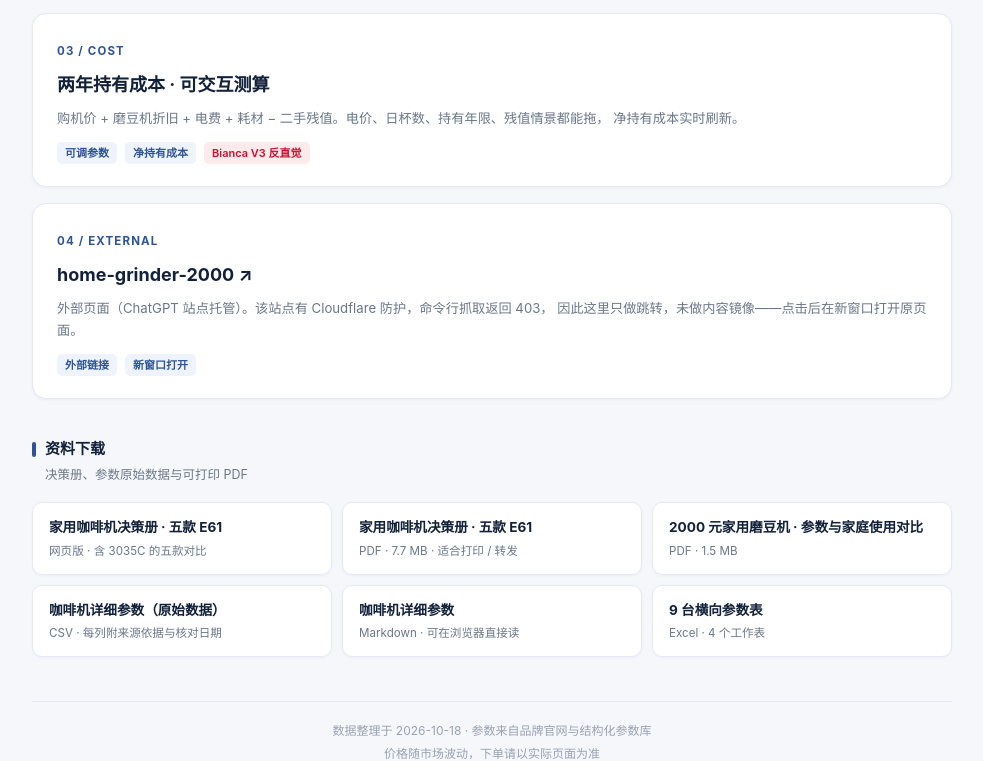
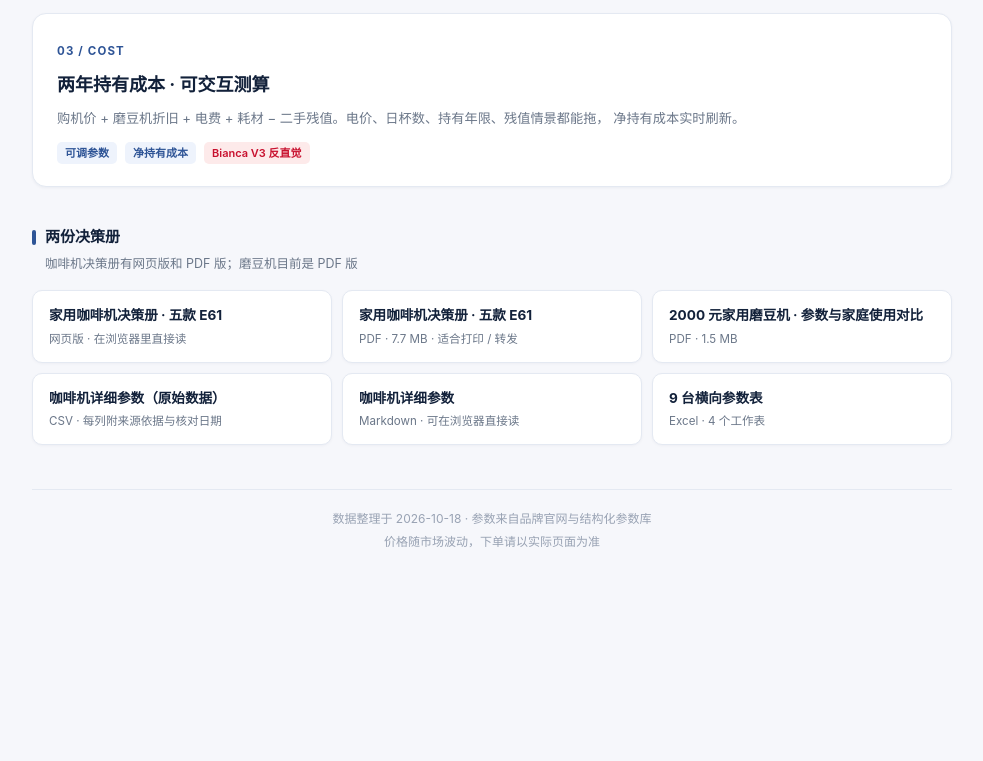
Before and after one commit to Joh0621/coffee-gear-site, a plain HTML site: page index.html in a window 1280 px wide. Shown: the part 632-1393 px from the top of the page, without its empty margins (148-1131 px from the left). After the commit the page ends 1250 px from the top, so only its background shows below. Drawn offline with Linux system fonts and the light colour scheme.

Commit message:
Remove external link card; group PDFs as decision booklets: index.html

```diff
--- a/index.html
+++ b/index.html
@@ -76,22 +76,15 @@
          净持有成本实时刷新。</p>
       <div class="tags"><span class="tag">可调参数</span><span class="tag">净持有成本</span><span class="tag hot">Bianca V3 反直觉</span></div>
     </a>
-    <a class="card" href="https://home-grinder-2000.dcrbecnywzjiteb.chatgpt.site" target="_blank" rel="noopener">
-      <span class="num">04 / EXTERNAL</span>
-      <h2>home-grinder-2000 ↗</h2>
-      <p>外部页面（ChatGPT 站点托管）。该站点有 Cloudflare 防护，命令行抓取返回 403，
-         因此这里只做跳转，未做内容镜像——点击后在新窗口打开原页面。</p>
-      <div class="tags"><span class="tag">外部链接</span><span class="tag">新窗口打开</span></div>
-    </a>
 
   </div>
 
-  <h2 class="sec">资料下载</h2>
-  <p class="sechint">决策册、参数原始数据与可打印 PDF</p>
+  <h2 class="sec">两份决策册</h2>
+  <p class="sechint">咖啡机决策册有网页版和 PDF 版；磨豆机目前是 PDF 版</p>
   <div class="dl">
     <a href="coffee-machines-decision.html">
       <b>家用咖啡机决策册 · 五款 E61</b>
-      <span>网页版 · 含 3035C 的五款对比</span>
+      <span>网页版 · 在浏览器里直接读</span>
     </a>
     <a href="coffee-machines-e61-5.pdf">
       <b>家用咖啡机决策册 · 五款 E61</b>
```
